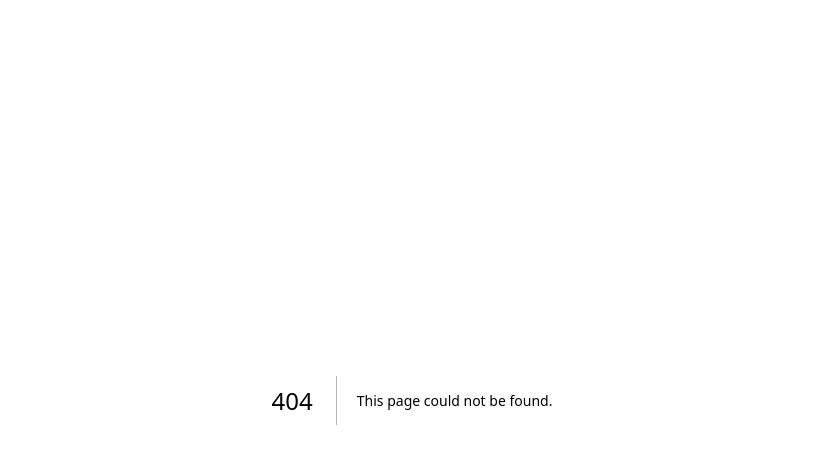
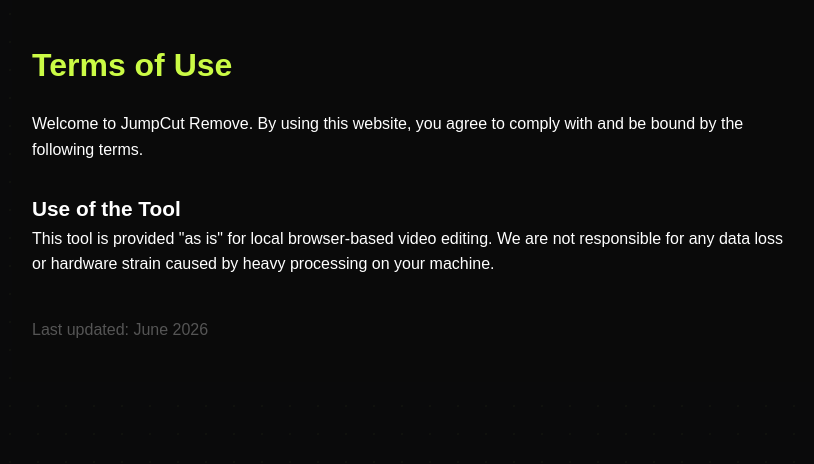
Before and after one commit to DenizarH/jumpcut-remove, a Next.js app in the folder jc/: page /terms-of-use in a window 1280 px wide. Before the commit this address had no page. Shown: the top 464 px of the page, without its empty margins (228-1042 px from the left). Built offline with nearby package versions, Linux system fonts and the light colour scheme.

Commit message:
Add Terms of Use page component

```diff
--- /dev/null
+++ b/jc/src/app/terms-of-use/page.tsx
@@ -0,0 +1,11 @@
+export default function TermsOfUse() {
+  return (
+    <div style={{ backgroundColor: '#0a0a0a', color: '#fff', padding: '40px 20px', maxWidth: '800px', margin: '0 auto', fontFamily: 'sans-serif', lineHeight: '1.6' }}>
+      <h1 style={{ color: '#cbfb45', fontSize: '2rem', marginBottom: '20px' }}>Terms of Use</h1>
+      <p>Welcome to JumpCut Remove. By using this website, you agree to comply with and be bound by the following terms.</p>
+      <h2 style={{ color: '#fff', fontSize: '1.3rem', marginTop: '30px' }}>Use of the Tool</h2>
+      <p>This tool is provided "as is" for local browser-based video editing. We are not responsible for any data loss or hardware strain caused by heavy processing on your machine.</p>
+      <p style={{ marginTop: '40px', color: '#555' }}>Last updated: June 2026</p>
+    </div>
+  );
+}
```
